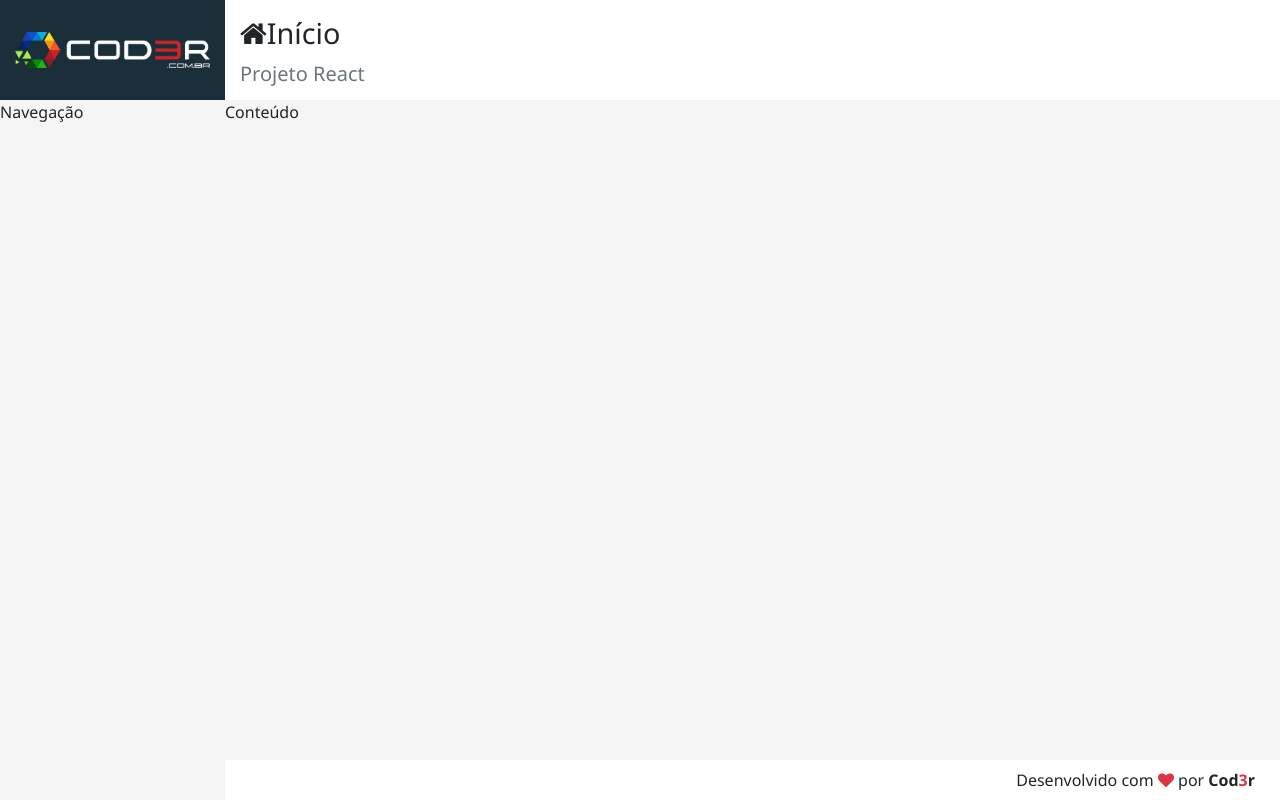
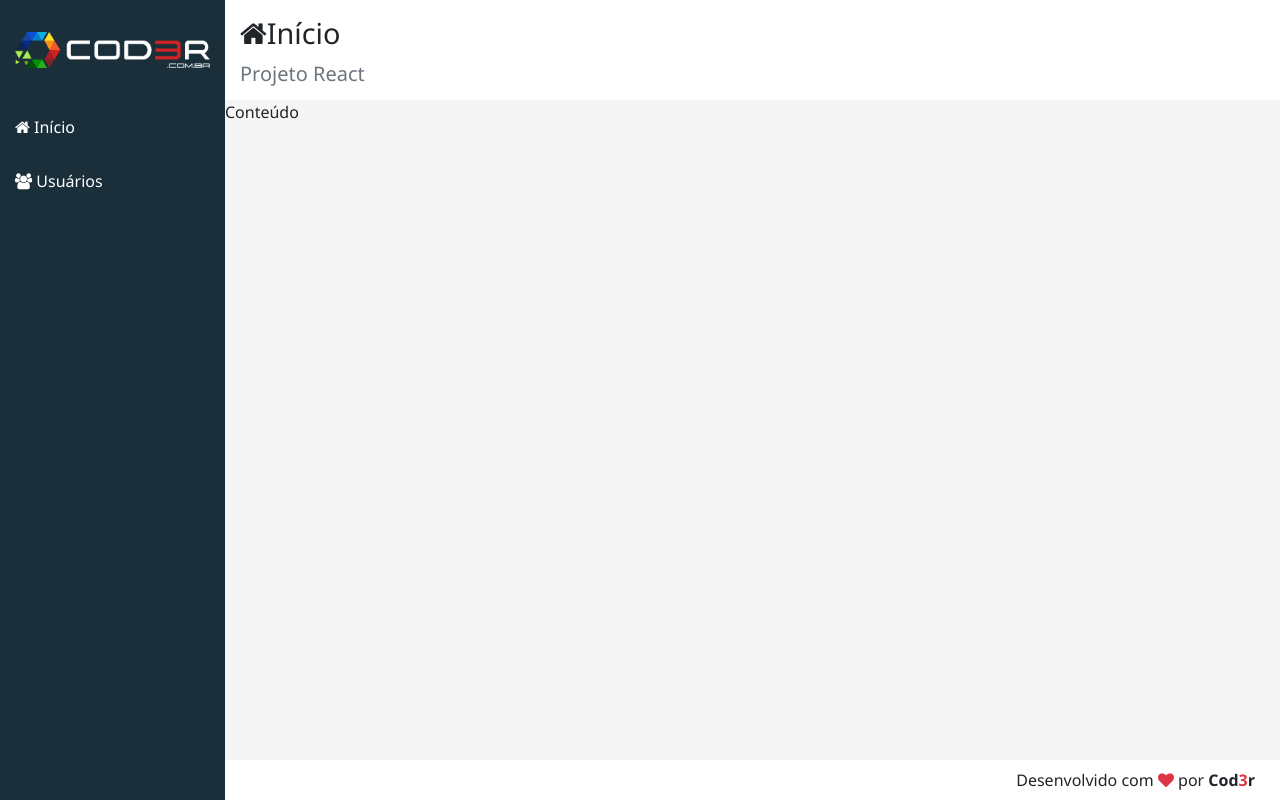
Before and after one commit to vitorlima1602/cadastro-react, a React (Create React App) app in the folder frontend/: page / in a window 1280 px wide. Built offline with nearby package versions, Linux system fonts and the light colour scheme.

Commit message:
Componente Navegação

```diff
--- a/frontend/src/components/template/Nav.css
+++ b/frontend/src/components/template/Nav.css
@@ -0,0 +1,18 @@
+aside.menu-area {
+    background-color: var(--bg-dark);
+    box-shadow:
+        2px 0 10px rgba(0, 0, 0, 0.12) 2px 0 15px rgba(0, 0, 0, 0.09);
+}
+
+.menu a {
+    display: block;
+    text-decoration: none;
+    color: #FFF;
+    font-weight: 300;
+    padding: 15px;
+
+}
+
+.menu a:hover {
+    background: linear-gradient(135deg, #07a7e3, #32dac3 100%);
+}
--- a/frontend/src/components/template/Nav.jsx
+++ b/frontend/src/components/template/Nav.jsx
@@ -3,5 +3,12 @@
 
 export default props =>
     <aside className="menu-area">
-        Navegação
+        <nav className="menu">
+            <a href="#/">
+                <i className="fa fa-home"></i> Início
+            </a>
+            <a href="#/users">
+                <i className="fa fa-users"></i> Usuários
+            </a>
+        </nav>
     </aside>
--- a/frontend/src/index.css
+++ b/frontend/src/index.css
@@ -1,13 +1,5 @@
 body {
   margin: 0;
-  font-family: -apple-system, BlinkMacSystemFont, 'Segoe UI', 'Roboto', 'Oxygen',
-    'Ubuntu', 'Cantarell', 'Fira Sans', 'Droid Sans', 'Helvetica Neue',
-    sans-serif;
-  -webkit-font-smoothing: antialiased;
-  -moz-osx-font-smoothing: grayscale;
+  padding: 0;
+  font-family: sans-serif;
 }
-
-code {
-  font-family: source-code-pro, Menlo, Monaco, Consolas, 'Courier New',
-    monospace;
-}
--- a/frontend/src/main/App.css
+++ b/frontend/src/main/App.css
@@ -3,6 +3,7 @@
 
     --logo-height: 100px;
     --header-height: 100px;
+    --menu-top-height: 70px;
     --aside-width: 225px;
     --footer-height: 40px;
 
```
